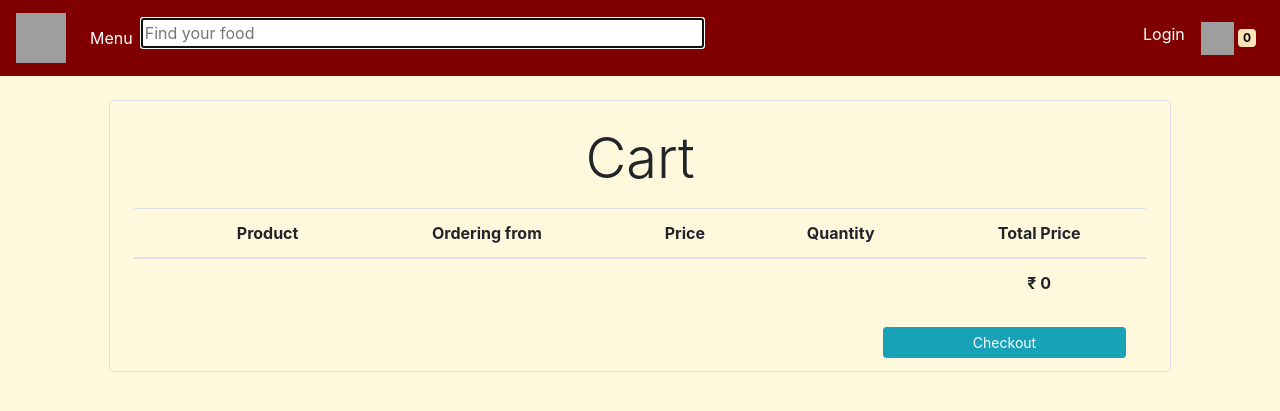
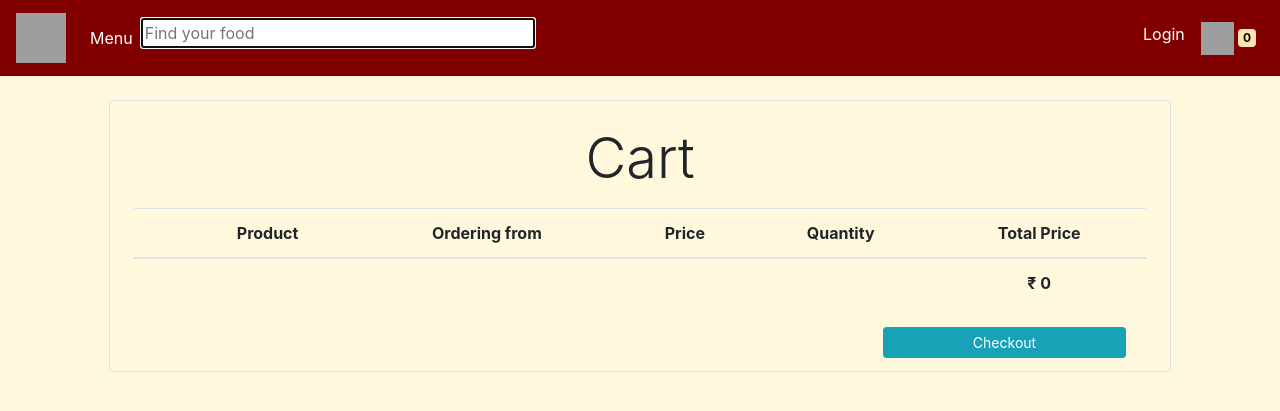
Before and after one commit to satyakinkohli/Ashoka_AP1, a Django app: page /cart in a window 1280 px wide, with the restyled element focused. Shown: the top 411 px of the page. Run offline with Django 3.2, Linux system fonts and the light colour scheme; lists and menus that the app fills with data are empty; some libraries are stand-ins or nearby versions; grey boxes are pictures that could not be loaded.

Commit message:
improved

```diff
--- a/Store/templates/base.html
+++ b/Store/templates/base.html
@@ -49,17 +49,21 @@
 
 /* When the input field gets focus, change its width to 100% */
 input[type=text]:focus {
-  width: 100%;
+  width: 70%;
 }
 
-}
+
 
 
 
           </style>
     </style>
   </head>
+
+
   <body style="background-color:cornsilk;">
+
+
 
     <! - - navbar - ->
 
@@ -79,7 +83,7 @@ input[type=text]:focus {
 
 
 
-          <li> <input type="text" placeholder="Find your food" name="search" size="50"> </li>
+          <li> <input type="text" placeholder="Find your food" name="search" size="50" > </li>
 
         </ul>
 
```
